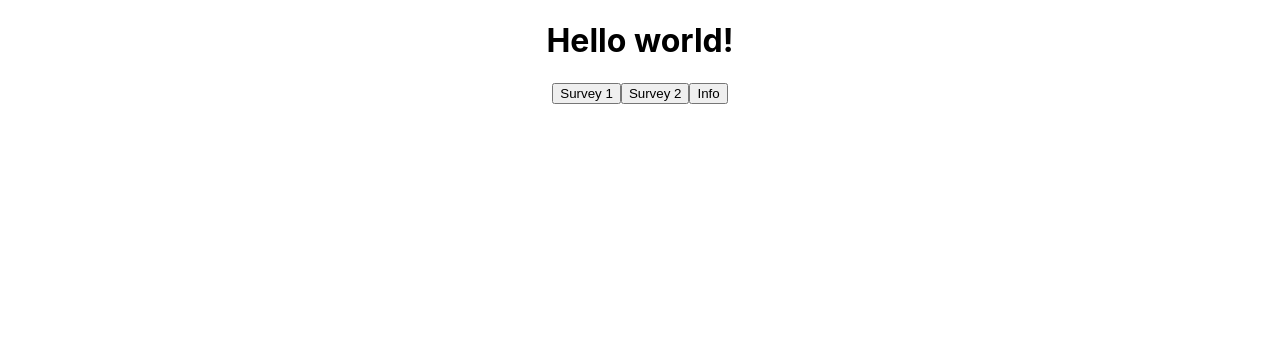
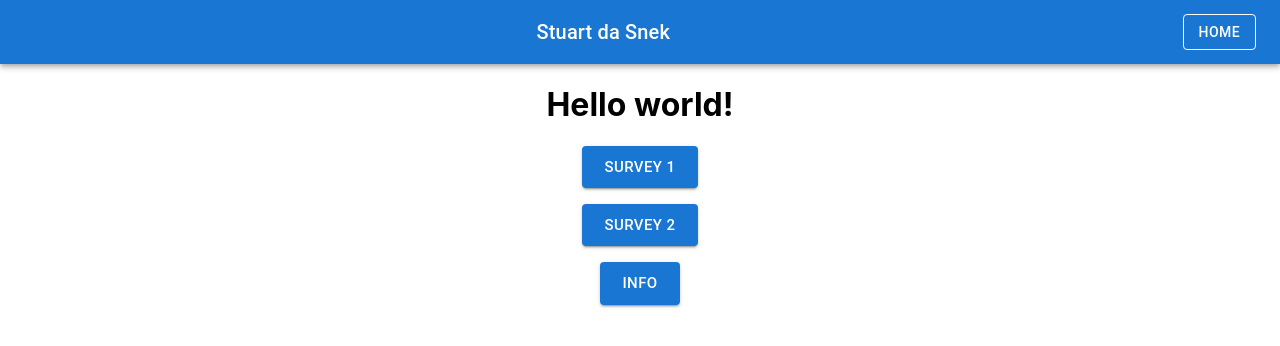
Before and after one commit to WinterGreen17/snek-page, a React (Create React App) app: page / in a window 1280 px wide. Shown: the top 346 px of the page. Built offline with nearby package versions, Linux system fonts and the light colour scheme.

Commit message:
added header & styling

```diff
--- a/package.json
+++ b/package.json
@@ -3,12 +3,16 @@
   "version": "0.1.0",
   "private": true,
   "dependencies": {
+    "@emotion/react": "^11.10.6",
+    "@emotion/styled": "^11.10.6",
+    "@mui/material": "^5.12.0",
     "@testing-library/jest-dom": "^5.16.5",
     "@testing-library/react": "^13.4.0",
     "@testing-library/user-event": "^13.5.0",
+    "bootstrap": "^5.3.0-alpha3",
     "react": "^18.2.0",
     "react-dom": "^18.2.0",
-    "react-scripts": "5.0.1",
+    "react-scripts": "^5.0.1",
     "web-vitals": "^2.1.4"
   },
   "scripts": {
--- a/src/App.js
+++ b/src/App.js
@@ -1,27 +1,24 @@
 import logo from './logo.svg';
 import './App.css';
+
+import GlobalHeader from './Components/GlobalHeader';
+import { Button, Grid } from '@mui/material';
 
 function App() {
   return (
     <div className="App">
-       {/* <header className="App-header">
-        <img src={logo} className="App-logo" alt="logo" />
-        <p>
-          Edit <code>src/App.js</code> and save to reload.
-        </p>
-        <a
-          className="App-link"
-          href="https://reactjs.org"
-          target="_blank"
-          rel="noopener noreferrer"
-        >
-          Learn React
-        </a>
-      </header> */}
+      <GlobalHeader />
       <h1>Hello world!</h1>
-      <button>Survey 1</button>
-      <button>Survey 2</button>
-      <button>Info</button>
+      <Grid container spacing={2} >
+        <Grid item xs={12}><Button size='large' variant="contained" >Survey 1</Button></Grid>
+        <Grid item xs={12}><Button size='large' variant="contained" >Survey 2</Button></Grid>
+        <Grid item xs={12}><Button size='large' variant="contained" >Info</Button></Grid>
+
+      </Grid>
+
+
+
+
     </div>
   );
 }
--- /dev/null
+++ b/src/Components/GlobalHeader.js
@@ -0,0 +1,19 @@
+import React from 'react';
+import AppBar from '@mui/material/AppBar';
+import Toolbar from '@mui/material/Toolbar';
+import Typography from '@mui/material/Typography';
+import { Button } from '@mui/material';
+const GlobalHeader = () => {
+    return (
+      <AppBar position="static">
+      <Toolbar>
+        <Typography variant="h6" component="div" sx={{ flexGrow: 1 }}>
+          Stuart da Snek
+        </Typography>
+        <Button variant='outlined' color="inherit">Home</Button>
+      </Toolbar>
+    </AppBar>
+    );
+  };
+
+  export default GlobalHeader;
--- a/src/index.js
+++ b/src/index.js
@@ -3,6 +3,7 @@ import ReactDOM from 'react-dom/client';
 import './index.css';
 import App from './App';
 import reportWebVitals from './reportWebVitals';
+
 
 const root = ReactDOM.createRoot(document.getElementById('root'));
 root.render(
```
Also changed, not shown: 1 other file (tests, documents, lock files or other folders).
